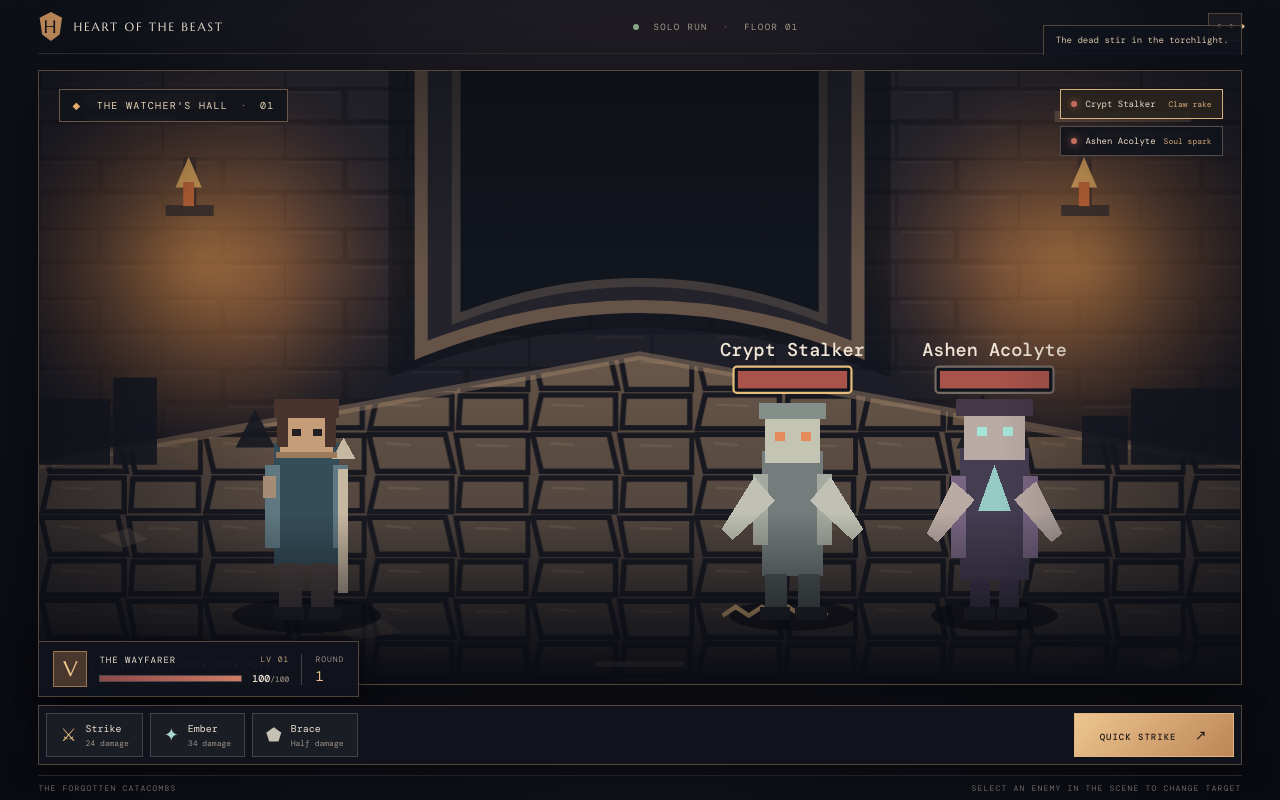
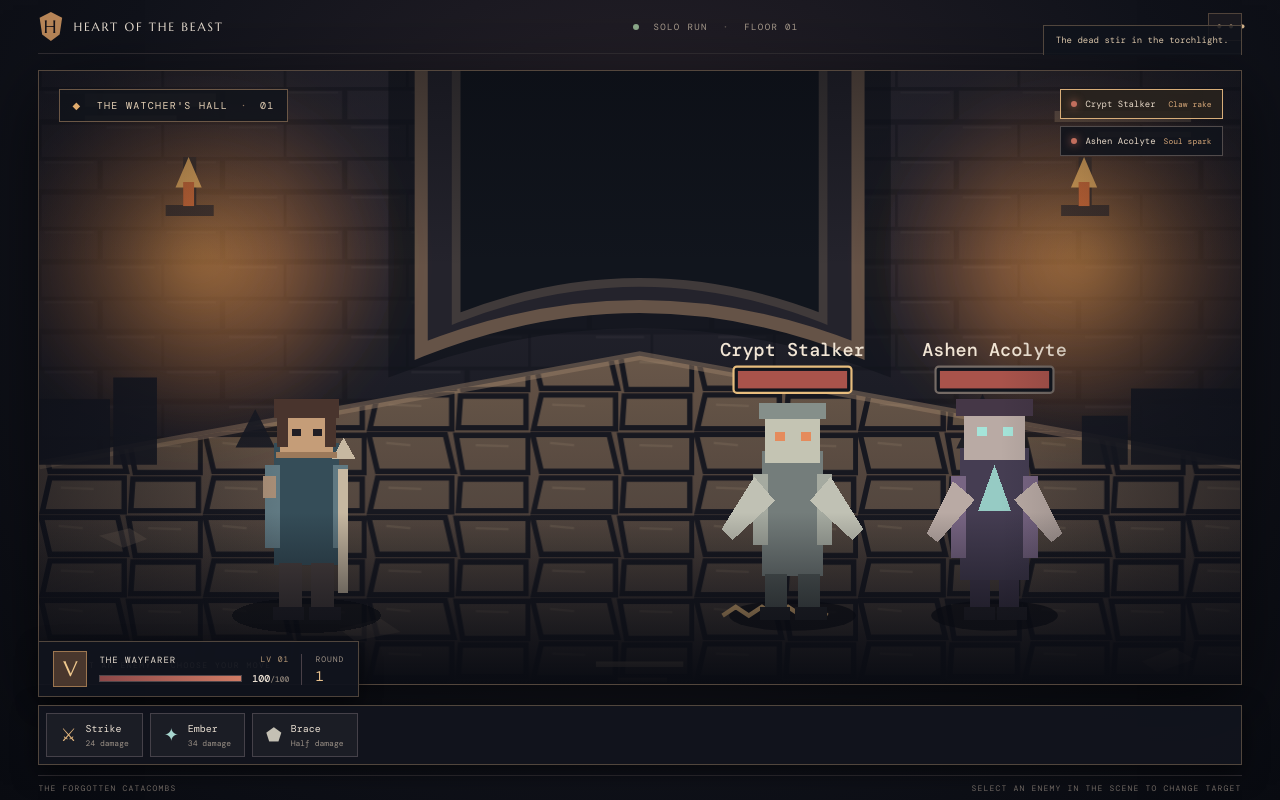
Before and after one commit to swarkentin/heart-of-the-beast, a React (Vite) app: page / in a window 1280 px wide. Built offline with nearby package versions, Linux system fonts and the light colour scheme.

Commit message:
Remove redundant combat confirmation control

```diff
--- a/src/App.tsx
+++ b/src/App.tsx
@@ -186,10 +186,10 @@ export default function App() {
           <div className="round-indicator">ROUND <b>{round}</b></div>
         </div>
         <div className="action-dock">
-          {actions.map(a => <button key={a.id} className={"move-button move-" + a.id} onClick={() => gameOver ? reset() : play(a.id)} disabled={gameOver && !defeated && a.id !== "strike"}>
+          {actions.map(a => <button key={a.id} className={"move-button move-" + a.id} onClick={() => play(a.id)} disabled={gameOver}>
             <span className="move-glyph">{a.glyph}</span><span className="move-label">{gameOver ? (defeated ? "Play again" : "Fallen") : a.label}<small>{gameOver ? (defeated ? "Restart encounter" : " ") : a.hint}</small></span>
           </button>)}
-          <button className="turn-button" onClick={gameOver ? reset : () => play("strike")}>{gameOver ? "RESTART" : "QUICK STRIKE"} <span>↗</span></button>
+          {gameOver ? <button className="turn-button" onClick={reset}>RESTART ENCOUNTER <span>↗</span></button> : null}
         </div>
         <div className={"event-message" + (gameOver ? " event-final" : "")} role="status">{gameOver ? (defeated ? "THE HALL IS SILENT — VICTORY" : "YOU HAVE FALLEN") : message}</div>
       </section>
```
